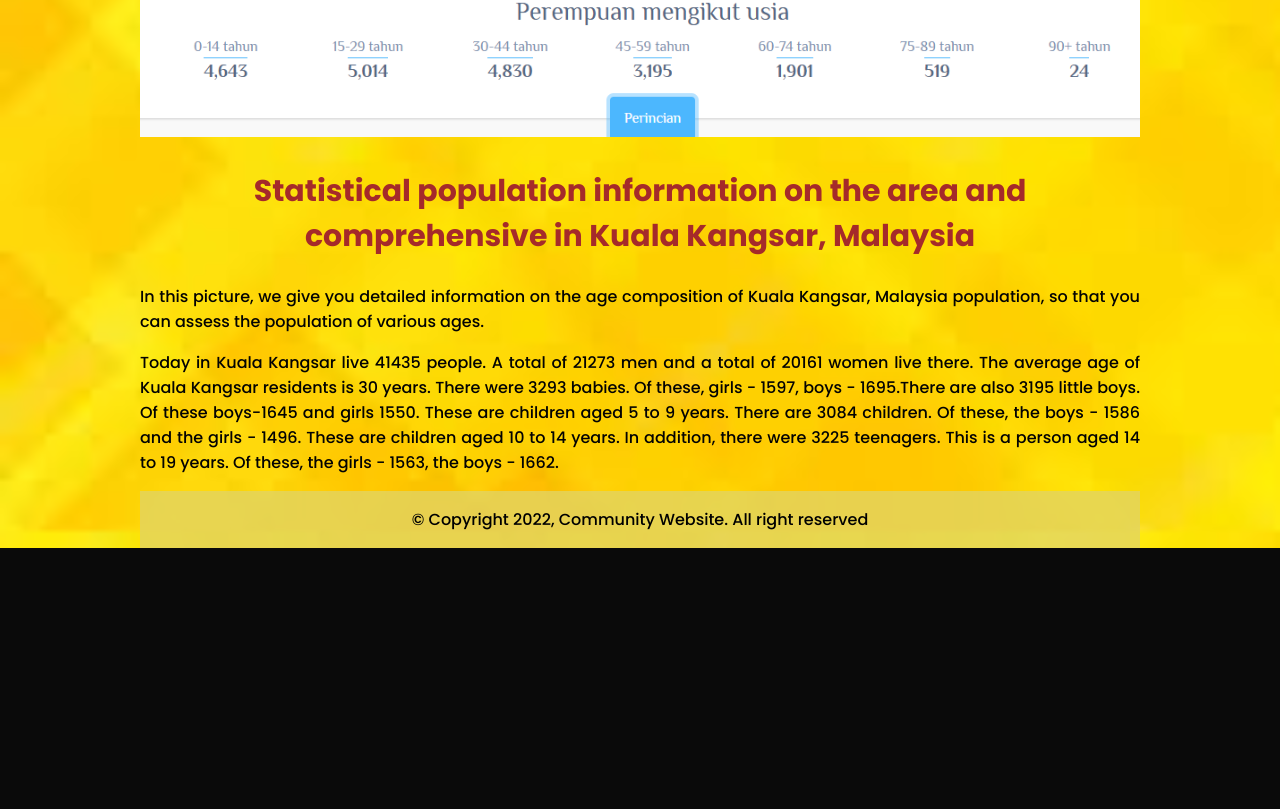
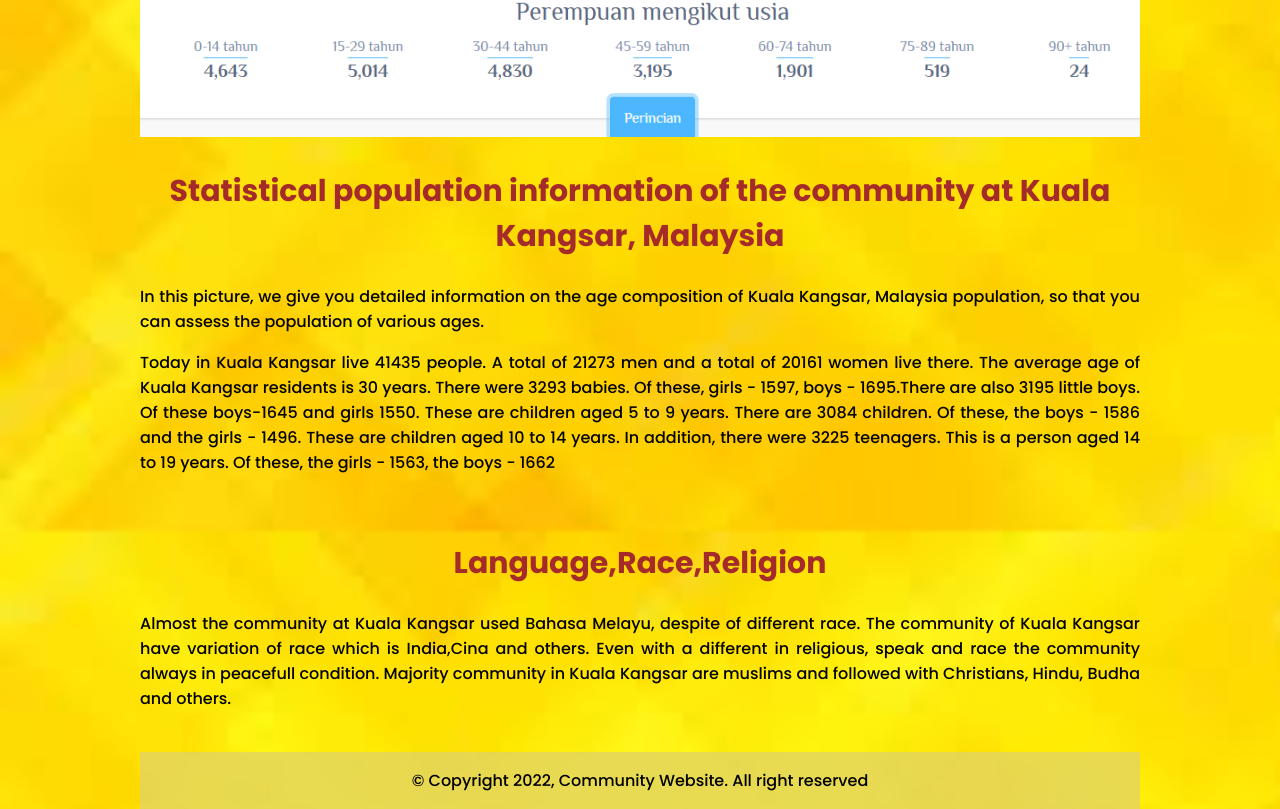
Before and after one commit to khaulah337/KUALA-KANGSAR-THE-ROYAL-TOWN, a plain HTML site: page community.html in a window 1280 px wide. Shown: the part 749-1558 px from the top of the page. Before the commit the page ends 1297 px from the top, so only its background shows below. Drawn offline with Linux system fonts and the light colour scheme.

Commit message:
Update community.html

```diff
--- a/community.html
+++ b/community.html
@@ -55,9 +55,13 @@
        <div class="column">
          <div class="content">
            <img src="k2.png" alt="statistic" style="width:100%">
-           <h2>Statistical population information on the area and comprehensive in Kuala Kangsar, Malaysia</h2>
+           <h2>Statistical population information of the community at Kuala Kangsar, Malaysia</h2>
            <p>In this picture, we give you detailed information on the age composition of Kuala Kangsar, Malaysia population, so that you can assess the population of various ages.</p>
-           <p>Today in Kuala Kangsar live 41435 people. A total of 21273 men and a total of 20161 women live there. The average age of Kuala Kangsar residents is 30 years. There were 3293 babies. Of these, girls - 1597, boys - 1695.There are also 3195 little boys. Of these boys-1645 and girls 1550. These are children aged 5 to 9 years. There are 3084 children. Of these, the boys - 1586 and the girls - 1496. These are children aged 10 to 14 years. In addition, there were 3225 teenagers. This is a person aged 14 to 19 years. Of these, the girls - 1563, the boys - 1662.</p>
+           <p>Today in Kuala Kangsar live 41435 people. A total of 21273 men and a total of 20161 women live there. The average age of Kuala Kangsar residents is 30 years. There were 3293 babies. Of these, girls - 1597, boys - 1695.There are also 3195 little boys. Of these boys-1645 and girls 1550. These are children aged 5 to 9 years. There are 3084 children. Of these, the boys - 1586 and the girls - 1496. These are children aged 10 to 14 years. In addition, there were 3225 teenagers. This is a person aged 14 to 19 years. Of these, the girls - 1563, the boys - 1662 </p>
+            <br>
+             <h2>Language,Race,Religion</h2>
+             <p>Almost the community at Kuala Kangsar used Bahasa Melayu, despite of different race. The community of Kuala Kangsar have variation of race which is India,Cina and others. Even with a different in religious, speak and race the community always in peacefull condition. Majority community in Kuala Kangsar are muslims and followed with Christians, Hindu, Budha and others. </p>
+             <br>
          </div>
         <!-- END MAIN -->
         <div class="footer">
```
